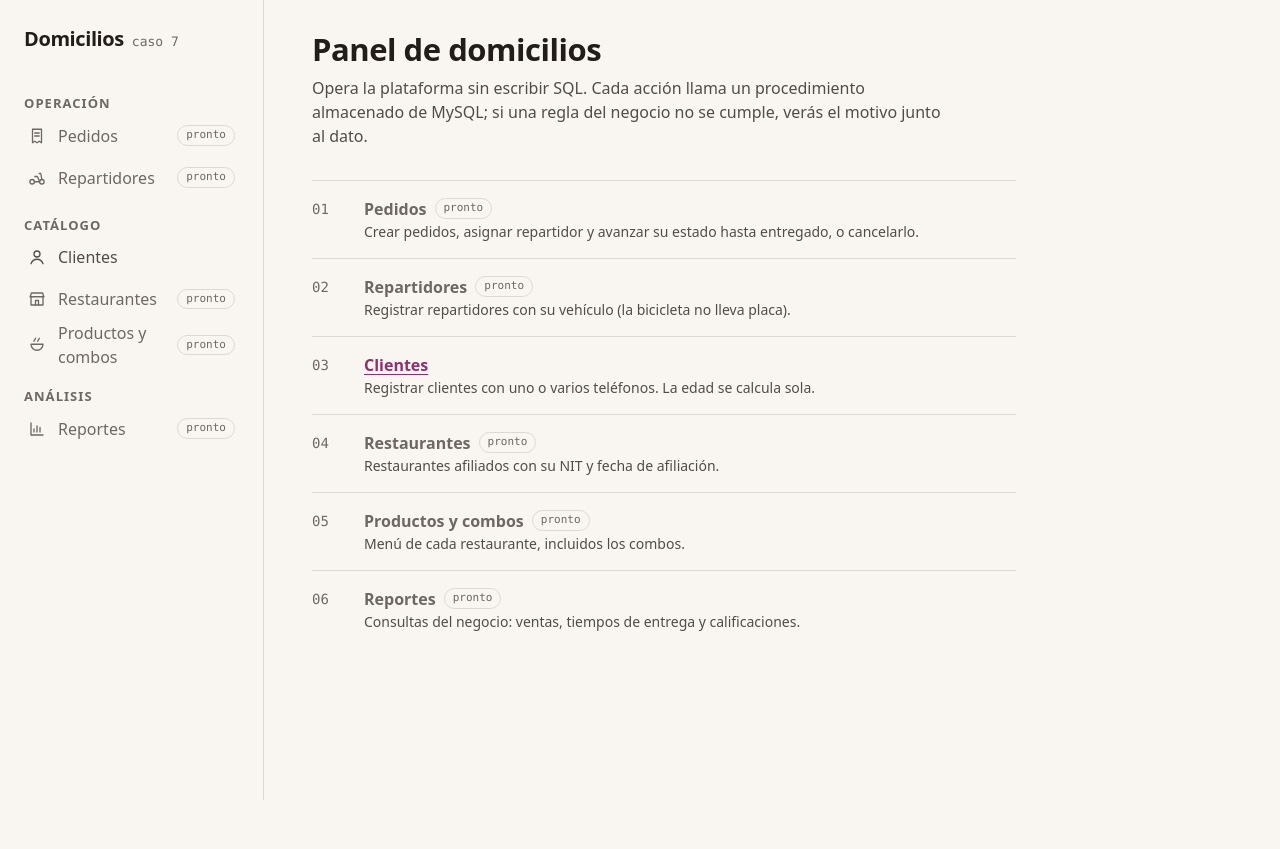
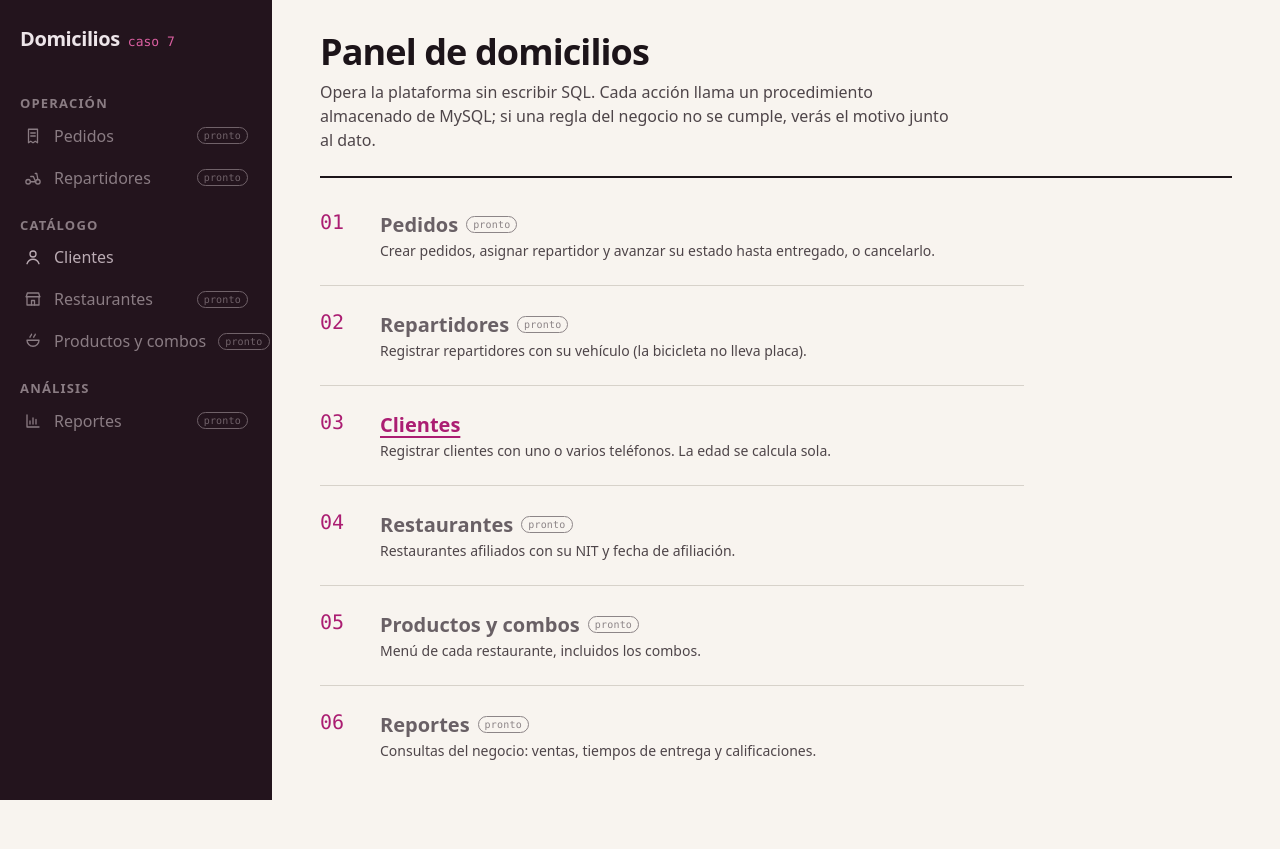
Before and after one commit to sagg08/proyecto-bases, a Node server app: page / in a window 1280 px wide. Before the commit the page ends 800 px from the top, so only its background shows below. Run offline with Node 20, Linux system fonts and the light colour scheme.

Commit message:
cambio estilo visual actualiado

```diff
--- a/app/public/css/base.css
+++ b/app/public/css/base.css
@@ -34,9 +34,9 @@ a:hover { color: var(--accent-hover); }
 .saltar:focus { top: var(--s-4); }
 
 /* ---------- Tipografía ---------- */
-.titulo   { font-size: var(--t-2xl); font-weight: 600; line-height: 1.15; letter-spacing: -0.015em; }
-.subtitulo{ font-size: var(--t-lg);  font-weight: 600; line-height: 1.3; }
-.seccion  { font-size: var(--t-xs);  font-weight: 600; text-transform: uppercase; letter-spacing: 0.08em; color: var(--ink-3); }
+.titulo   { font-size: var(--t-2xl); font-weight: 700; line-height: 1.1; letter-spacing: -0.025em; }
+.subtitulo{ font-size: var(--t-lg);  font-weight: 700; line-height: 1.3; letter-spacing: -0.01em; }
+.seccion  { font-size: var(--t-xs);  font-weight: 700; text-transform: uppercase; letter-spacing: 0.09em; color: var(--ink-2); }
 .texto    { max-width: 70ch; color: var(--ink-2); }
 .mono, .num, .id {
   font-family: var(--font-mono);
@@ -53,26 +53,31 @@ a:hover { color: var(--accent-hover); }
 .lateral {
   position: sticky; top: 0; height: 100dvh;
   display: flex; flex-direction: column; gap: var(--s-5);
-  padding: var(--s-5) var(--s-4);
-  border-right: 1px solid var(--line);
-  background: var(--paper);
+  padding: var(--s-5) var(--s-3);
+  background: var(--side-bg);
+  color: var(--side-ink);
 }
 .marca { display: flex; align-items: baseline; gap: var(--s-2); padding-inline: var(--s-2); }
 .marca__nombre { font-weight: 700; font-size: var(--t-lg); letter-spacing: -0.02em; }
-.marca__caso   { font-family: var(--font-mono); font-size: var(--t-xs); color: var(--ink-3); }
+.marca__caso   { font-family: var(--font-mono); font-size: var(--t-xs); color: var(--side-activo); }
 
 .nav { display: flex; flex-direction: column; gap: 2px; }
-.nav__grupo { margin-top: var(--s-4); padding-inline: var(--s-2); }
+.nav__grupo { margin-top: var(--s-4); padding-inline: var(--s-2); color: var(--side-ink-3); }
 .nav__enlace {
   display: flex; align-items: center; gap: var(--s-3);
   min-height: var(--control-h);
   padding: 0 var(--s-3);
   border-radius: var(--r-md);
-  color: var(--ink-2); text-decoration: none; font-weight: 500;
+  color: var(--side-ink-2); text-decoration: none; font-weight: 500; white-space: nowrap;
   transition: background-color var(--dur-fast) var(--ease-out), color var(--dur-fast) var(--ease-out);
 }
-.nav__enlace:hover { background: var(--sunken); color: var(--ink); }
-.nav__enlace[aria-current="page"] { background: var(--accent-soft); color: var(--accent); }
+.nav__enlace:hover { background: var(--side-hover); color: var(--side-ink); }
+/* Activo: fondo más claro + barra de color a la izquierda DENTRO del elemento (no un border-left) */
+.nav__enlace[aria-current="page"] {
+  background: var(--side-hover); color: var(--side-ink); font-weight: 600;
+  box-shadow: inset 3px 0 0 var(--side-activo);
+}
+.nav__enlace[aria-current="page"] svg { color: var(--side-activo); }
 .nav__enlace svg { width: 18px; height: 18px; flex: none; }
 
 .principal { min-width: 0; padding: var(--s-6) var(--s-7) var(--s-8); }
@@ -80,7 +85,7 @@ a:hover { color: var(--accent-hover); }
 
 @media (max-width: 860px) {
   .app { grid-template-columns: 1fr; }
-  .lateral { position: static; height: auto; flex-direction: row; flex-wrap: wrap; align-items: center; border-right: 0; border-bottom: 1px solid var(--line); }
+  .lateral { position: static; height: auto; flex-direction: row; flex-wrap: wrap; align-items: center; }
   .nav { flex-direction: row; flex-wrap: wrap; }
   .nav__grupo { display: none; }
   .principal { padding: var(--s-5) var(--s-4) var(--s-7); }
@@ -91,6 +96,8 @@ a:hover { color: var(--accent-hover); }
   display: flex; flex-wrap: wrap; align-items: flex-end; justify-content: space-between;
   gap: var(--s-4);
   margin-bottom: var(--s-6);
+  padding-bottom: var(--s-5);
+  border-bottom: 2px solid var(--ink);
 }
 .encabezado__texto { display: grid; gap: var(--s-2); }
 .migas { font-size: var(--t-sm); color: var(--ink-3); }
@@ -196,14 +203,14 @@ a:hover { color: var(--accent-hover); }
   position: sticky; top: 0;
   background: var(--sunken);
   text-align: left; font-weight: 600; font-size: var(--t-xs);
-  text-transform: uppercase; letter-spacing: 0.06em; color: var(--ink-3);
+  text-transform: uppercase; letter-spacing: 0.06em; color: var(--ink-2);
   padding: var(--s-2) var(--s-4);
   border-bottom: 1px solid var(--line);
   white-space: nowrap;
 }
 .tabla td { padding: var(--s-3) var(--s-4); border-bottom: 1px solid var(--line); vertical-align: middle; }
 .tabla tbody tr:last-child td { border-bottom: 0; }
-.tabla tbody tr:hover { background: oklch(0.975 0.006 75 / 0.7); }
+.tabla tbody tr:hover { background: var(--accent-soft); }
 .tabla .num { text-align: right; white-space: nowrap; }
 .tabla .acciones-celda { text-align: right; white-space: nowrap; }
 
@@ -312,13 +319,13 @@ a:hover { color: var(--accent-hover); }
 .espacio-arriba { margin-top: var(--s-5); }
 .recortar { max-width: 16rem; overflow: hidden; text-overflow: ellipsis; white-space: nowrap; }
 
-a.marca { color: var(--ink); text-decoration: none; }
-.nav__enlace[aria-disabled="true"] { color: var(--ink-3); cursor: not-allowed; }
-.nav__enlace[aria-disabled="true"]:hover { background: transparent; color: var(--ink-3); }
+a.marca { color: var(--side-ink); text-decoration: none; }
+.nav__enlace[aria-disabled="true"] { color: var(--side-ink-3); cursor: not-allowed; }
+.nav__enlace[aria-disabled="true"]:hover { background: transparent; color: var(--side-ink-3); }
 .nav__pronto {
   margin-left: auto;
-  font-family: var(--font-mono); font-size: 0.6875rem; font-weight: 400;
-  padding: 1px var(--s-2); border: 1px solid var(--line); border-radius: 999px;
+  font-family: var(--font-mono); font-size: 0.625rem; font-weight: 400; letter-spacing: 0.02em;
+  padding: 0 6px; border: 1px solid currentColor; border-radius: 999px; opacity: 0.75;
 }
 
 .enlace-fila { color: var(--ink); font-weight: 500; text-decoration: none; }
@@ -335,12 +342,13 @@ a.marca { color: var(--ink); text-decoration: none; }
 
 /* Guía de la página de inicio: lista numerada, no rejilla de tarjetas */
 .guia { list-style: none; padding: 0; display: grid; max-width: 44rem; }
+.guia__paso:first-child { border-top: 0; padding-top: 0; }
 .guia__paso {
-  display: grid; grid-template-columns: 2.5rem 1fr; gap: var(--s-3);
-  padding: var(--s-4) 0; border-top: 1px solid var(--line);
+  display: grid; grid-template-columns: 3rem 1fr; gap: var(--s-3);
+  padding: var(--s-5) 0; border-top: 1px solid var(--line);
 }
-.guia__num { color: var(--ink-3); font-size: var(--t-sm); padding-top: 2px; }
-.guia__titulo { font-weight: 600; font-size: var(--t-md); color: var(--ink); }
+.guia__num { color: var(--accent); font-size: var(--t-lg); font-weight: 400; line-height: 1.2; }
+.guia__titulo { font-weight: 700; font-size: var(--t-lg); color: var(--ink); }
 a.guia__titulo { color: var(--accent); }
 .guia__titulo--pronto { display: inline-flex; gap: var(--s-2); align-items: center; color: var(--ink-3); }
 .guia__texto { color: var(--ink-2); font-size: var(--t-sm); }
--- a/app/public/css/tokens.css
+++ b/app/public/css/tokens.css
@@ -8,20 +8,20 @@
   color-scheme: light;
 
   /* ---- Neutros: papel cálido (hue 75) con croma mínimo ---- */
-  --paper:       oklch(0.975 0.006 75);   /* fondo de página */
-  --surface:     oklch(0.993 0.003 75);   /* tarjetas, tablas, formularios */
-  --sunken:      oklch(0.945 0.008 75);   /* encabezados de tabla, inputs */
-  --line:        oklch(0.885 0.010 75);   /* bordes suaves */
-  --line-strong: oklch(0.780 0.012 75);   /* bordes de inputs, divisores fuertes */
+  --paper:       oklch(0.968 0.008 75);   /* fondo de página */
+  --surface:     oklch(0.995 0.003 75);   /* tarjetas, tablas, formularios */
+  --sunken:      oklch(0.935 0.010 75);   /* encabezados de tabla, inputs */
+  --line:        oklch(0.865 0.012 75);   /* bordes suaves */
+  --line-strong: oklch(0.740 0.014 75);   /* bordes de inputs, divisores fuertes */
 
-  --ink:   oklch(0.235 0.012 60);   /* texto principal (~14:1 sobre paper) */
-  --ink-2: oklch(0.420 0.012 60);   /* secundario (~7:1) */
-  --ink-3: oklch(0.520 0.012 60);   /* terciario, ayudas (~4.8:1) */
+  --ink:   oklch(0.205 0.015 345);   /* texto principal (~14:1 sobre paper) */
+  --ink-2: oklch(0.400 0.014 345);   /* secundario (~7:1) */
+  --ink-3: oklch(0.500 0.014 345);   /* terciario, ayudas (~4.8:1) */
 
   /* ---- Acento: mora. Acción principal y foco ---- */
-  --accent:       oklch(0.470 0.150 345);
-  --accent-hover: oklch(0.410 0.150 345);
-  --accent-soft:  oklch(0.950 0.025 345);
+  --accent:       oklch(0.500 0.190 350);
+  --accent-hover: oklch(0.430 0.180 350);
+  --accent-soft:  oklch(0.940 0.035 350);
   --on-accent:    oklch(0.985 0.005 345);
 
   /* ---- Estados del pedido: tono de punto + fondo + texto ---- */
@@ -45,6 +45,15 @@
   --st-cancelado-bg:    oklch(0.955 0.025 25);
   --st-cancelado-ink:   oklch(0.440 0.150 25);
 
+  /* ---- Barra lateral oscura: tinta teñida de mora ---- */
+  --side-bg:      oklch(0.215 0.030 345);
+  --side-ink:     oklch(0.930 0.010 345);
+  --side-ink-2:   oklch(0.760 0.020 345);
+  --side-ink-3:   oklch(0.600 0.020 345);
+  --side-hover:   oklch(0.275 0.035 345);
+  --side-activo:  oklch(0.660 0.170 350);   /* mora clara: contraste ≥ 4.5 sobre --side-bg */
+  --side-line:    oklch(0.320 0.030 345);
+
   /* ---- Retroalimentación ---- */
   --danger:     var(--st-cancelado-ink);
   --danger-bg:  var(--st-cancelado-bg);
@@ -62,7 +71,7 @@
   --t-md:  1rem;       /* 16 */
   --t-lg:  1.25rem;    /* 20 */
   --t-xl:  1.5625rem;  /* 25 */
-  --t-2xl: 1.9375rem;  /* 31 */
+  --t-2xl: 2.25rem;    /* 36: títulos de página */
 
   /* ---- Espaciado (base 4 px) ---- */
   --s-1: 0.25rem;  --s-2: 0.5rem;  --s-3: 0.75rem; --s-4: 1rem;
@@ -80,7 +89,7 @@
   --dur-base: 220ms;
 
   /* ---- Layout ---- */
-  --sidebar-w: 16.5rem;
+  --sidebar-w: 17rem;
   --content-max: 72rem;
   --control-h: 2.5rem;  /* 40 px: altura mínima de botones e inputs */
 }
--- a/app/views/partials/cabeza.ejs
+++ b/app/views/partials/cabeza.ejs
@@ -8,7 +8,7 @@
   <meta charset="utf-8">
   <meta name="viewport" content="width=device-width, initial-scale=1">
   <title><%= titulo %> · Domicilios</title>
-  <meta name="theme-color" content="#f8f6f2">
+  <meta name="theme-color" content="#2a1b24">
   <link rel="stylesheet" href="/fuentes/plex-sans/400.css">
   <link rel="stylesheet" href="/fuentes/plex-sans/500.css">
   <link rel="stylesheet" href="/fuentes/plex-sans/600.css">
```
